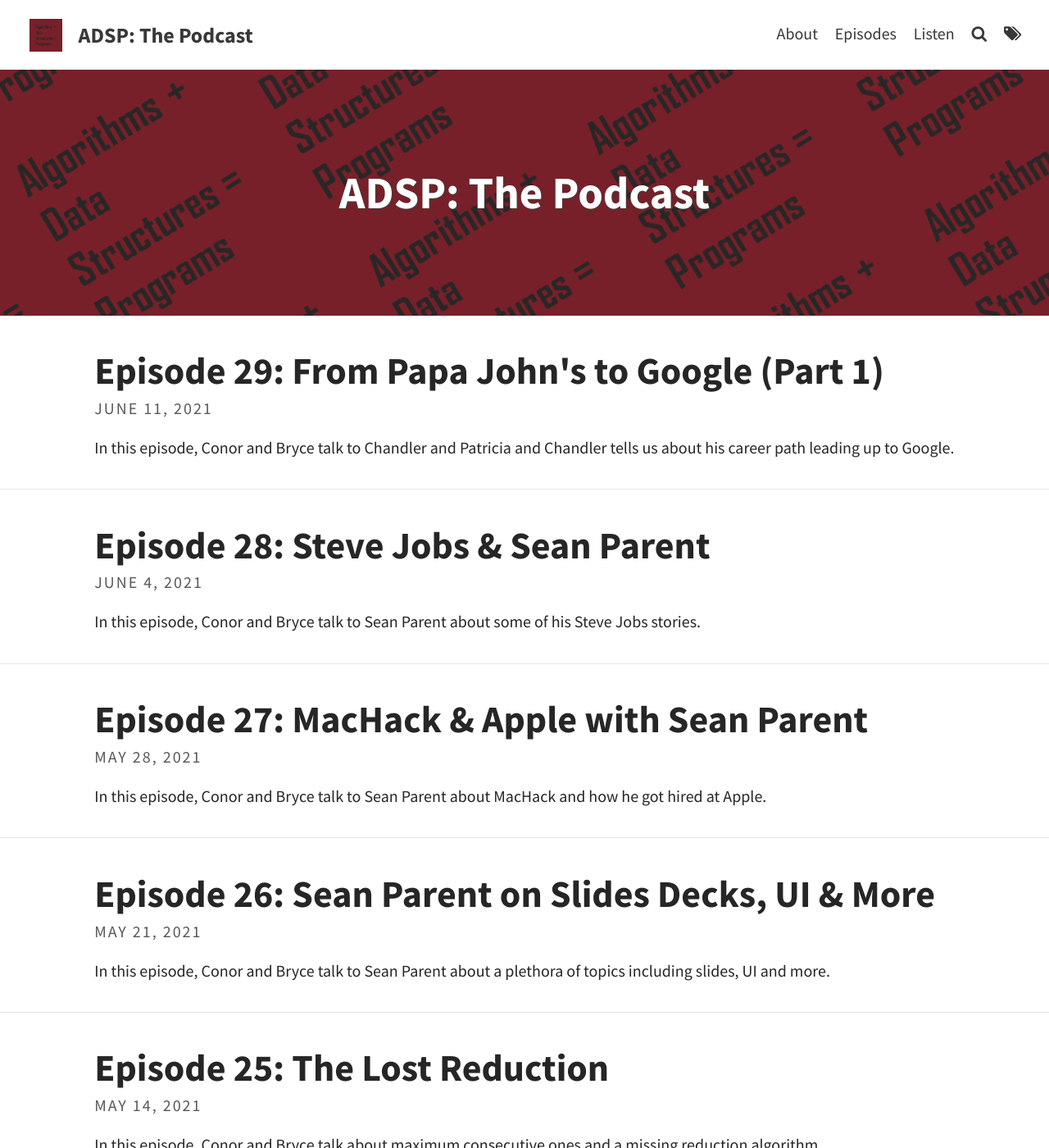
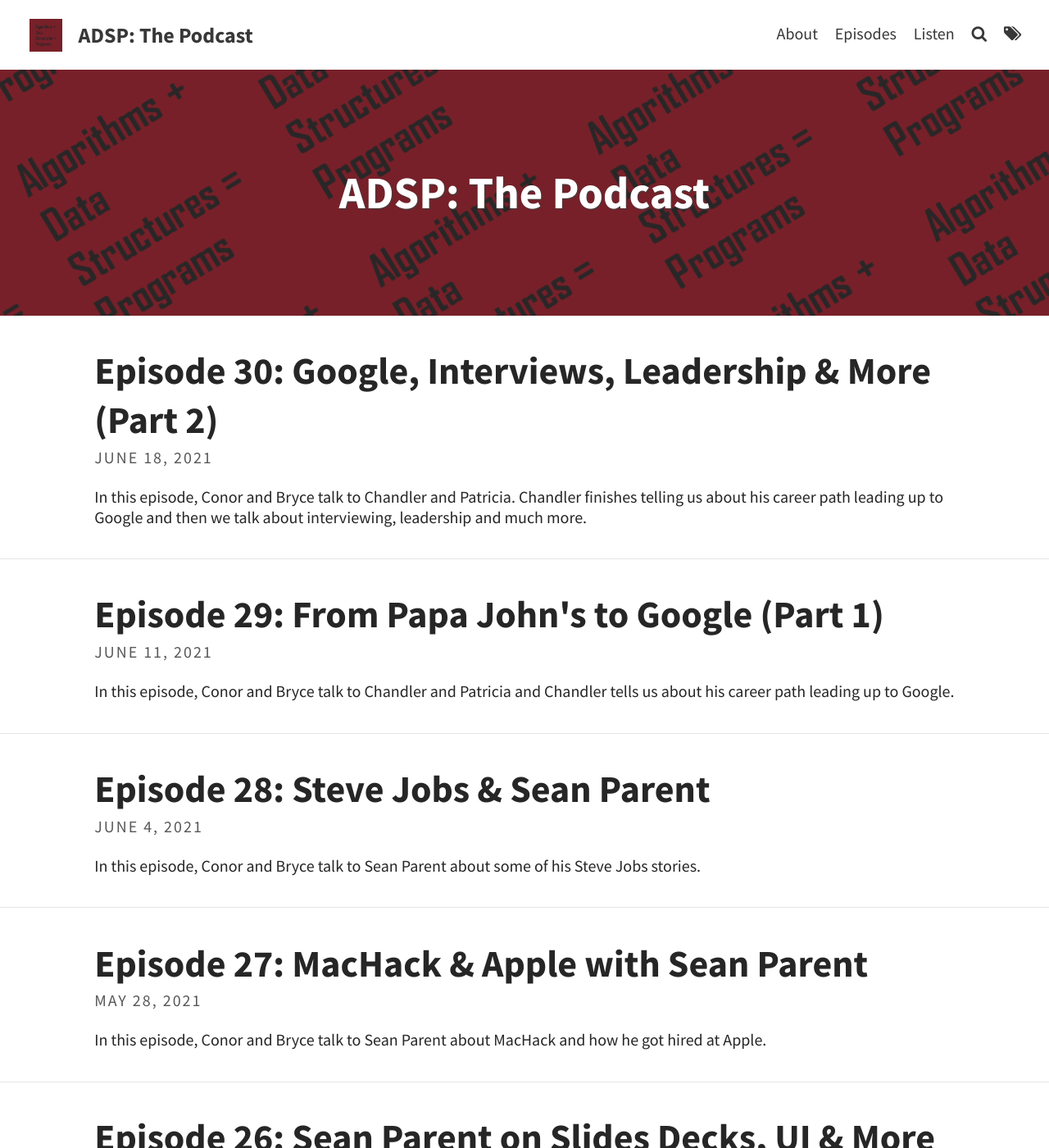
Before and after one commit to codereport/adsp2, a Jekyll site: the page built from index.html, in a window 1280 px wide and 1400 px high. Shown: the whole window at 82% size. Built offline with Jekyll 4.4.1, drawn with Linux system fonts in a browser that asks for light colours; the list of posts is cut into pages by our own code; some of the changed text lies outside the part shown.

Commit message:
Episode 30

```diff
--- /dev/null
+++ b/_posts/2021-06-18-Episode-30.md
@@ -0,0 +1,39 @@
+---
+layout: post
+title: "Episode 30: Google, Interviews, Leadership & More (Part 2)"
+tags: [Chandler Carruth, Patricia Aas, Guest, Interviewing]
+excerpt_separator: <!--more-->
+---
+
+<br>In this episode, Conor and Bryce talk to Chandler and Patricia. Chandler finishes telling us about his career path leading up to Google and then we talk about interviewing, leadership and much more.
+
+<!--more-->
+
+**About the Guests:**
+
+[Chandler Carruth](https://twitter.com/chandlerc1024) leads the C++, [Clang](https://clang.llvm.org/), and [LLVM](https://llvm.org/) teams at Google, building a better language with better diagnostics, tools, compilers, optimizers, etc. Previously, he worked on several pieces of Google’s distributed build system. He makes guest appearances helping to maintain a few core C++ libraries across Google’s codebase, and is active in the LLVM and Clang open source communities. He received his M.S. and B.S. in Computer Science from Wake Forest University, but disavows all knowledge of the contents of his Master’s thesis. He is regularly found drinking Cherry Coke Zero in the daytime and pontificating over a single malt scotch in the evening.
+
+[Patricia Aas](https://twitter.com/pati_gallardo) is a C++ programmer with a "thing for building browsers". She works for a company she co-founded called [TurtleSec](https://turtlesec.no/) where she teaches courses in Secure Coding in C++ and does consulting and contracting. She has been a professional programmer for 16 years, and started off her career working on the original [Opera browser](https://www.opera.com/). Since then she has made embedded products at Cisco and another browser at [Vivaldi](https://vivaldi.com/). When she has time she works on her own open source (pre-alpha) Chromium/Blink+Qt based browser called [TurtleBrowser](https://github.com/turtlebrowser/turtlebrowser).
+
+### Show Notes
+
+**Date Recorded:** 2021-06-05 <br>
+**Date Released:** 2021-06-18
+
+* [ADSP Episode 29: From Papa John's to Google (Part 1)](https://adspthepodcast.com/2021/06/11/Episode-29.html)
+* [Wget](https://www.gnu.org/software/wget/)
+* [LLVM](https://llvm.org/)
+* [How Do You Decide Whether an Individual Contributor (IC) or Engineering Manager Role is Right for You?](https://medium.com/walmartglobaltech/how-do-you-decide-whether-an-individual-contributor-ic-or-engineering-manager-role-is-right-for-f46251f1a4cd)
+* [GCC Compiler](https://gcc.gnu.org/)
+* [Clang Compiler](https://clang.llvm.org/)
+* [ISO C++](https://isocpp.org/)
+* [COBOL](https://en.wikipedia.org/wiki/COBOL)
+
+
+
+### Intro Song Info
+
+Miss You by Sarah Jansen https://soundcloud.com/sarahjansenmusic<br>
+Creative Commons — Attribution 3.0 Unported — CC BY 3.0<br>
+Free Download / Stream: http://bit.ly/l-miss-you<br>
+Music promoted by Audio Library https://youtu.be/iYYxnasvfx8<br>
--- a/pages/episodes.md
+++ b/pages/episodes.md
@@ -7,35 +7,36 @@ feature-img: "assets/img/pexels/adsp2.png"
 
 List of all episodes.
 
-|   #   |                                                Title                                                | Release Date |
-| :---: | :-------------------------------------------------------------------------------------------------: | :----------: |
-|  29   |    [From Papa John's to Google (Part 1)](https://adspthepodcast.com/2021/06/11/Episode-29.html)     |  2021-06-11  |
-|  28   |          [Steve Jobs & Sean Parent](https://adspthepodcast.com/2021/06/04/Episode-28.html)          |  2021-06-04  |
-|  27   |      [MacHack & Apple with Sean Parent](https://adspthepodcast.com/2021/05/28/Episode-27.html)      |  2021-05-28  |
-|  26   |   [Sean Parent on Slides Decks, UI & More](https://adspthepodcast.com/2021/05/21/Episode-26.html)   |  2021-05-21  |
-|  25   |             [The Lost Reduction](https://adspthepodcast.com/2021/05/14/Episode-25.html)             |  2021-05-14  |
-|  24   | [C++Now 2021 with Ben Deane & Tony Van Eerd](https://adspthepodcast.com/2021/05/07/Episode-24.html) |  2021-05-07  |
-|  23   |         [Algorithms: Anamorphisms!](https://adspthepodcast.com/2021/04/30/Episode-23.html)          |  2021-04-30  |
-|  22   |         [Our Favorite Tech TV Shows](https://adspthepodcast.com/2021/04/23/Episode-22.html)         |  2021-04-23  |
-|  21   |     [Galaxy Brain Programming Languages](https://adspthepodcast.com/2021/04/16/Episode-21.html)     |  2021-04-16  |
-|  20   |    [GTC 2021 Preview & Thrust Algorithms](https://adspthepodcast.com/2021/04/09/Episode-20.html)    |  2021-04-09  |
-|  19   |          [Finding Your Way in Tech](https://adspthepodcast.com/2021/04/02/Episode-19.html)          |  2021-04-02  |
-|  18   |    [Special Guest Sean Parent! (Part 2)](https://adspthepodcast.com/2021/03/26/Episode-18.html)     |  2021-03-26  |
-|  17   |         [Special Guest Sean Parent!](https://adspthepodcast.com/2021/03/19/Episode-17.html)         |  2021-03-19  |
-|  16   |         [Macros Almigthy! (Part 2)](https://adspthepodcast.com/2021/03/12/Episode-16.html)          |  2021-03-12  |
-|  15   |              [Macros Almigthy!](https://adspthepodcast.com/2021/03/05/Episode-15.html)              |  2021-03-05  |
-|  14   |           [Inclusive Terminology](https://adspthepodcast.com/2021/02/26/Episode-14.html)            |  2021-02-26  |
-|  13   |            [I'm an Excel Wizard!](https://adspthepodcast.com/2021/02/19/Episode-13.html)            |  2021-02-19  |
-|  12   |        [Formatting && (Parentheses)](https://adspthepodcast.com/2021/02/12/Episode-12.html)         |  2021-02-12  |
-|  11   |   [What belongs in the standard library?](https://adspthepodcast.com/2021/02/05/Episode-11.html)    |  2021-02-05  |
-|  10   | [snake_case vs camelCase (Naming - Part 3)](https://adspthepodcast.com/2021/01/29/Episode-10.html)  |  2021-01-29  |
-|   9   | [C++ vs Clojure partition (Naming - Part 2)](https://adspthepodcast.com/2021/01/22/Episode-9.html)  |  2021-01-22  |
-|   8   |     [What's the title? (Naming - Part 1)](https://adspthepodcast.com/2021/01/15/Episode-8.html)     |  2021-01-15  |
-|   7   |             [2020 Retro (Part 2)](https://adspthepodcast.com/2021/01/08/Episode-7.html)             |  2021-01-08  |
-|   6   |       [2020 Retro (Part 1) and Fortran](https://adspthepodcast.com/2021/01/01/Episode-6.html)       |  2021-01-01  |
-|   5   |     [Holiday Special - From China to APL](https://adspthepodcast.com/2020/12/25/Episode-5.html)     |  2020-12-25  |
-|   4   |       [How Many Programming Languages?](https://adspthepodcast.com/2020/12/18/Episode-4.html)       |  2020-12-18  |
-|   3   |   [Our Favorite Data Structures - Part II](https://adspthepodcast.com/2020/12/11/Episode-3.html)    |  2020-12-11  |
-|   2   |        [Our Favorite Data Structures](https://adspthepodcast.com/2020/12/04/Episode-2.html)         |  2020-12-04  |
-|   1   |      [Our Favorite Algorithms - Part II](https://adspthepodcast.com/2020/11/27/Episode-1.html)      |  2020-11-27  |
-|   0   |           [Our Favorite Algorithms](https://adspthepodcast.com/2020/11/20/Episode-0.html)           |  2020-11-20  |
+|   #   |                                                  Title                                                  | Release Date |
+| :---: | :-----------------------------------------------------------------------------------------------------: | :----------: |
+|  30   | [Google, Interviews, Leadership & More (Part 2)](https://adspthepodcast.com/2021/06/18/Episode-30.html) |  2021-06-18  |
+|  29   |      [From Papa John's to Google (Part 1)](https://adspthepodcast.com/2021/06/11/Episode-29.html)       |  2021-06-11  |
+|  28   |            [Steve Jobs & Sean Parent](https://adspthepodcast.com/2021/06/04/Episode-28.html)            |  2021-06-04  |
+|  27   |        [MacHack & Apple with Sean Parent](https://adspthepodcast.com/2021/05/28/Episode-27.html)        |  2021-05-28  |
+|  26   |     [Sean Parent on Slides Decks, UI & More](https://adspthepodcast.com/2021/05/21/Episode-26.html)     |  2021-05-21  |
+|  25   |               [The Lost Reduction](https://adspthepodcast.com/2021/05/14/Episode-25.html)               |  2021-05-14  |
+|  24   |   [C++Now 2021 with Ben Deane & Tony Van Eerd](https://adspthepodcast.com/2021/05/07/Episode-24.html)   |  2021-05-07  |
+|  23   |           [Algorithms: Anamorphisms!](https://adspthepodcast.com/2021/04/30/Episode-23.html)            |  2021-04-30  |
+|  22   |           [Our Favorite Tech TV Shows](https://adspthepodcast.com/2021/04/23/Episode-22.html)           |  2021-04-23  |
+|  21   |       [Galaxy Brain Programming Languages](https://adspthepodcast.com/2021/04/16/Episode-21.html)       |  2021-04-16  |
+|  20   |      [GTC 2021 Preview & Thrust Algorithms](https://adspthepodcast.com/2021/04/09/Episode-20.html)      |  2021-04-09  |
+|  19   |            [Finding Your Way in Tech](https://adspthepodcast.com/2021/04/02/Episode-19.html)            |  2021-04-02  |
+|  18   |      [Special Guest Sean Parent! (Part 2)](https://adspthepodcast.com/2021/03/26/Episode-18.html)       |  2021-03-26  |
+|  17   |           [Special Guest Sean Parent!](https://adspthepodcast.com/2021/03/19/Episode-17.html)           |  2021-03-19  |
+|  16   |           [Macros Almigthy! (Part 2)](https://adspthepodcast.com/2021/03/12/Episode-16.html)            |  2021-03-12  |
+|  15   |                [Macros Almigthy!](https://adspthepodcast.com/2021/03/05/Episode-15.html)                |  2021-03-05  |
+|  14   |             [Inclusive Terminology](https://adspthepodcast.com/2021/02/26/Episode-14.html)              |  2021-02-26  |
+|  13   |              [I'm an Excel Wizard!](https://adspthepodcast.com/2021/02/19/Episode-13.html)              |  2021-02-19  |
+|  12   |          [Formatting && (Parentheses)](https://adspthepodcast.com/2021/02/12/Episode-12.html)           |  2021-02-12  |
+|  11   |     [What belongs in the standard library?](https://adspthepodcast.com/2021/02/05/Episode-11.html)      |  2021-02-05  |
+|  10   |   [snake_case vs camelCase (Naming - Part 3)](https://adspthepodcast.com/2021/01/29/Episode-10.html)    |  2021-01-29  |
+|   9   |   [C++ vs Clojure partition (Naming - Part 2)](https://adspthepodcast.com/2021/01/22/Episode-9.html)    |  2021-01-22  |
+|   8   |       [What's the title? (Naming - Part 1)](https://adspthepodcast.com/2021/01/15/Episode-8.html)       |  2021-01-15  |
+|   7   |               [2020 Retro (Part 2)](https://adspthepodcast.com/2021/01/08/Episode-7.html)               |  2021-01-08  |
+|   6   |         [2020 Retro (Part 1) and Fortran](https://adspthepodcast.com/2021/01/01/Episode-6.html)         |  2021-01-01  |
+|   5   |       [Holiday Special - From China to APL](https://adspthepodcast.com/2020/12/25/Episode-5.html)       |  2020-12-25  |
+|   4   |         [How Many Programming Languages?](https://adspthepodcast.com/2020/12/18/Episode-4.html)         |  2020-12-18  |
+|   3   |     [Our Favorite Data Structures - Part II](https://adspthepodcast.com/2020/12/11/Episode-3.html)      |  2020-12-11  |
+|   2   |          [Our Favorite Data Structures](https://adspthepodcast.com/2020/12/04/Episode-2.html)           |  2020-12-04  |
+|   1   |        [Our Favorite Algorithms - Part II](https://adspthepodcast.com/2020/11/27/Episode-1.html)        |  2020-11-27  |
+|   0   |             [Our Favorite Algorithms](https://adspthepodcast.com/2020/11/20/Episode-0.html)             |  2020-11-20  |
```
